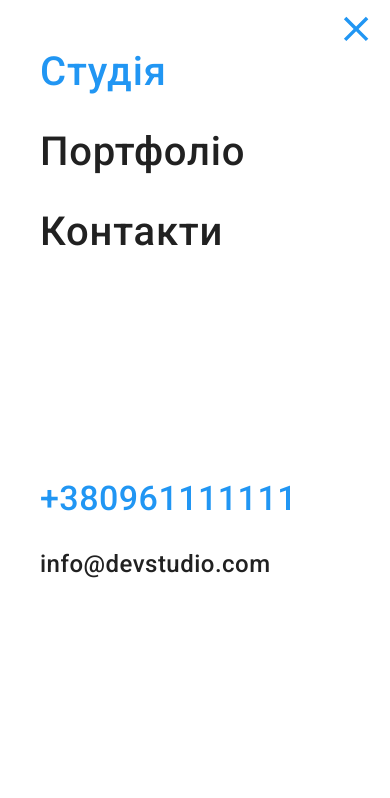
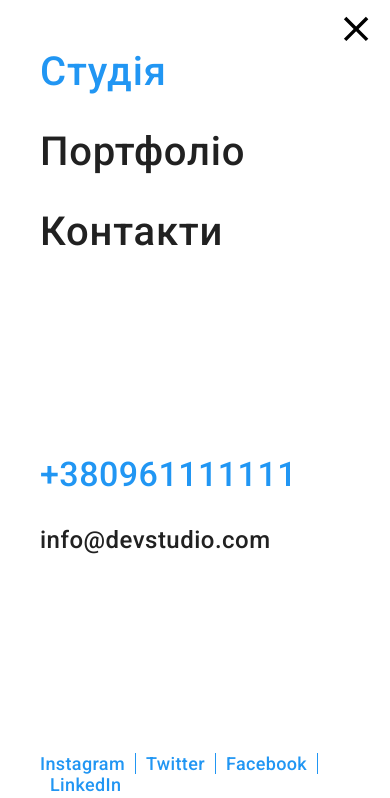
Before and after one commit to LinaEno/goit-markup-hw-08, a plain HTML site: page index.html in a window 390 px wide. Both pictures are taken after a click on the button 355 px from the left and 30 px from the top of the page. Shown: the top 798 px of the page. Drawn offline with nearby package versions, Linux system fonts and the light colour scheme.

Commit message:
qweqweqew

```diff
--- a/index.html
+++ b/index.html
@@ -21,13 +21,19 @@
     <header class="page-header">
       <div class="container header">
         <a class="logo" href="./index.html"><span class="logo__accent">Web</span>Studio</a>
-        <button type="button" class="mobile is-open" data-menu-button aria-expanded="false" aria-controls="mobile__content">
-          <svg class="mobile-icons">
+        <button type="button" class="mobile-open"
+        data-menu-open aria-expanded="false" aria-controls="mobile__content">
+        <svg class="mobile-icons" width="40" height="40">
+          <use class="mobile-icons__icon-menu" href="./images/icons.svg#icon-menu"></use>
+        </svg>
+      </button>
+      <div class="mobile__content" id="mobile__content" data-menu>
+        <button type="button" class="mobile-close"
+        data-menu-close aria-expanded="false" aria-controls="mobile__content">
+          <svg class="mobile-icons" width="40" height="40">
             <use class="mobile-icons__icon-close" href="./images/icons.svg#icon-close"></use>
-            <use class="mobile-icons__icon-menu" href="./images/icons.svg#icon-menu"></use>
           </svg>
         </button>
-        <div class="mobile__content" id="mobile__content" data-menu>
         <nav class="mobile__nav">
           <ul class="mobile__list">
             <li class="mobile__item">
@@ -44,8 +50,7 @@
         <ul class="mobile-contact__list">
           <li class="mobile-contact__item" aria-label="Phone">
             <a class="mobile-contact__link  mobile-contact__link--current" href="tel:+380961111111">
-              +380961111111</a
-            >
+              +380961111111</a>
           </li>
           <li class="mobile-contact__item" aria-label="Mail">
             <a class="mobile-contact__link" href="mailto:info@devstudio.com">
@@ -58,8 +63,8 @@
           <li class="mobile-social__list"><a class="mobile-social__link" href="">Facebook</a></li>
           <li class="mobile-social__list"><a class="mobile-social__link" href="">LinkedIn</a></li>
         </ul>
-        </div>
-        <nav class="nav-menu">
+      </div>
+      <nav class="nav-menu">
           <ul class="nav-menu__list">
             <li class="nav-menu__item">
               <a class="nav-menu__link nav-menu__link--current" href="">Студія</a>
@@ -197,7 +202,7 @@
           <ul class="team__list list">
             <li class="team__item">
               <img class="team__img" srcset="./images/img-team1-desktop.jpg 270w, ./images/img-team1-desktop2x.jpg 540w, ./images/img-team1-tablet.jpg 354w, ./images/img-team1-tablet2x.jpg 708w, ./images/img-team1-mobile.jpg 450w, ./images/img-team1-mobile-2x.jpg 900w"
-              sizes="(min-width: 1200px) 270px, (min-width: 768px) 354px, (min-width: 480px) 100vw"
+              sizes="(min-width: 1200px) 270px, (min-width: 768px) 354px, (min-width: 480px) 450px, 100vw"
               src="./images/img-team1-mobile.jpg" alt="Ігор Дем'яненко"/>
               <div class="team-about">
                 <h3 class="team-about__name">Ігор Дем'яненко</h3>
@@ -236,7 +241,7 @@
             </li>
             <li class="team__item">
               <img class="team__img" srcset="./images/img-team2-desktop.jpg 270w, ./images/img-team2-desktop2x.jpg 540w, ./images/img-team2-tablet.jpg 354w, ./images/img-team2-tablet2x.jpg 708w, ./images/img-team2-mobile.jpg 450w, ./images/img-team2-mobile-2x.jpg 900w"
-              sizes="(min-width: 1200px) 270px, (min-width: 768px) 354px, (min-width: 480px) 100vw"
+              sizes="(min-width: 1200px) 270px, (min-width: 768px) 354px, (min-width: 480px) 450px, 100vw"
               src="./images/img-team2-mobile.jpg" alt="Ольга Рєпіна" />
               <div class="team-about">
                 <h3 class="team-about__name">Ольга Рєпіна</h3>
@@ -275,7 +280,7 @@
             </li>
             <li class="team__item">
               <img class="team__img" srcset="./images/img-team3-desktop.jpg 270w, ./images/img-team3-desktop2x.jpg 540w, ./images/img-team3-tablet.jpg 354w, ./images/img-team3-tablet2x.jpg 708w, ./images/img-team3-mobile.jpg 450w, ./images/img-team3-mobile-2x.jpg 900w"
-                sizes="(min-width: 1200px) 270px, (min-width: 768px) 354px, (min-width: 480px) 100vw"
+                sizes="(min-width: 1200px) 270px, (min-width: 768px) 354px, (min-width: 480px) 450px, 100vw"
               src="./images/img-team3-mobile.jpg" alt="Микола Тарасов"/>
               <div class="team-about">
                 <h3 class="team-about__name">Микола Тарасов</h3>
@@ -314,7 +319,7 @@
             </li>
             <li class="team__item">
               <img class="team__img" srcset="./images/img-team4-desktop.jpg 270w, ./images/img-team4-desktop2x.jpg 540w, ./images/img-team4-tablet.jpg 354w, ./images/img-team4-tablet2x.jpg 708w, ./images/img-team4-mobile.jpg 450w, ./images/img-team4-mobile-2x.jpg 900w"
-                sizes="(min-width: 1200px) 270px, (min-width: 768px) 354px, (min-width: 480px) 100vw"
+                sizes="(min-width: 1200px) 270px, (min-width: 768px) 354px, (min-width: 480px) 450px, 100vw"
               src="./images/img-team4-mobile.jpg" alt="Михайло Єрмаков"/>
               <div class="team-about">
                 <h3 class="team-about__name">Михайло Єрмаков</h3>
--- a/mobile-menu.js
+++ b/mobile-menu.js
@@ -1,13 +1,23 @@
 (() => {
-  const menuBtnRef = document.querySelector("[data-menu-button]");
+  const menuBtnOpen = document.querySelector("[data-menu-open]");
+  const menuBtnClose = document.querySelector("[data-menu-close]");
   const mobileMenuRef = document.querySelector("[data-menu]");
 
-  menuBtnRef.addEventListener("click", () => {
+  menuBtnOpen.addEventListener("click", () => {
     const expanded =
-      menuBtnRef.getAttribute("aria-expanded") === "true" || false;
+      menuBtnOpen.getAttribute("aria-expanded") === "true" || false;
 
-    menuBtnRef.classList.toggle("is-open");
-    menuBtnRef.setAttribute("aria-expanded", !expanded);
+    menuBtnOpen.classList.toggle("is-open");
+    menuBtnOpen.setAttribute("aria-expanded", !expanded);
+
+    mobileMenuRef.classList.toggle("is-open");
+  });
+  menuBtnClose.addEventListener("click", () => {
+    const expanded =
+      menuBtnClose.getAttribute("aria-expanded") === "true" || false;
+
+    menuBtnClose.classList.toggle("is-open");
+    menuBtnClose.setAttribute("aria-expanded", !expanded);
 
     mobileMenuRef.classList.toggle("is-open");
   });
--- a/sass/components/_mobile-menu.scss
+++ b/sass/components/_mobile-menu.scss
@@ -1,4 +1,4 @@
-.mobile {
+/*.mobile {
     z-index: 2;
     display: inline-flex;
     align-items: center;
@@ -11,7 +11,9 @@
     background-color: transparent;
     border: none;
     color:$black-color;
-
+    position: fixed;
+    top: 10px;
+    right: 15px;
     @media screen and (min-width: 768px) {
         display: none;
     }
@@ -22,28 +24,71 @@
     }
 
     @include transitionM(color);
+}*/
+
+.mobile-open {
+    width: 40px;
+    height: 40px;
+    display: inline-flex;
+    align-items: center;
+    justify-content: center;
+    border: none;
+    margin-left: auto;
+    background-color: $white-color;
+    @media screen and (min-width: 768px) {
+        display: none;
+    }
+    &:hover,
+    &:focus {
+            color: $accent-color;
+        }
+
+        @include transitionM(color);
+}
+
+.mobile-close {
+    position: fixed;
+    right: 15px;
+    top: 10px;
+    width: 40px;
+    height: 40px;
+    background-color:$white-color;
+    border: none;
+    display: flex;
+    align-items: center;
+    justify-content: center;
+    z-index: 15;
+
+    &:hover,
+    &:focus {
+            color: $accent-color;
+        }
+
+        @include transitionM(color);
+}
+
+.mobile-icons {
+    flex-shrink: 0;
 }
 
 .mobile-icons__icon-close {
     fill: currentColor;
-    width: 19px;
-    height:19px;
 }
 
 .mobile-icons__icon-menu {
     fill: currentColor;
 }
 
-.mobile .mobile-icons__icon-menu {
+.mobile-close .mobile-icons__icon-menu {
     display: none;
 }
 
-.mobile.is-open .mobile-icons__icon-menu {
+.mobile-open .mobile-icons__icon-menu {
     display: block;
 
 }
 
-.mobile.is-open .mobile-icons__icon-close {
+.mobile-open .mobile-icons__icon-close {
     display: none;
 }
 
@@ -57,7 +102,7 @@
         height: 100%;
         background-color: $white-color;
         z-index: 1;
-
+        padding: 48px 15px 48px 40px;
         &.is-open {
             display: flex;
             flex-direction: column;
@@ -71,16 +116,6 @@
     .mobile__content {
         display: none;
     }
-}
-
-.mobile__list {
-    margin-left: 40px;
-    margin-top: 48px;
-}
-
-.mobile-contact__list {
-    margin-left: 40px;
-
 }
 
 .mobile__item {
@@ -133,7 +168,6 @@
 .mobile-social {
     display: flex;
     flex-wrap: wrap;
-    margin-left: 40px;
 }
 
 .mobile-social__list {
--- a/sass/components/_page-header.scss
+++ b/sass/components/_page-header.scss
@@ -7,5 +7,4 @@
     margin-left: auto;
     margin-right: auto;
     align-items: center;
-
 }
```
Also changed, not shown: css/main.css, css/main.min.css, 2 other files.
